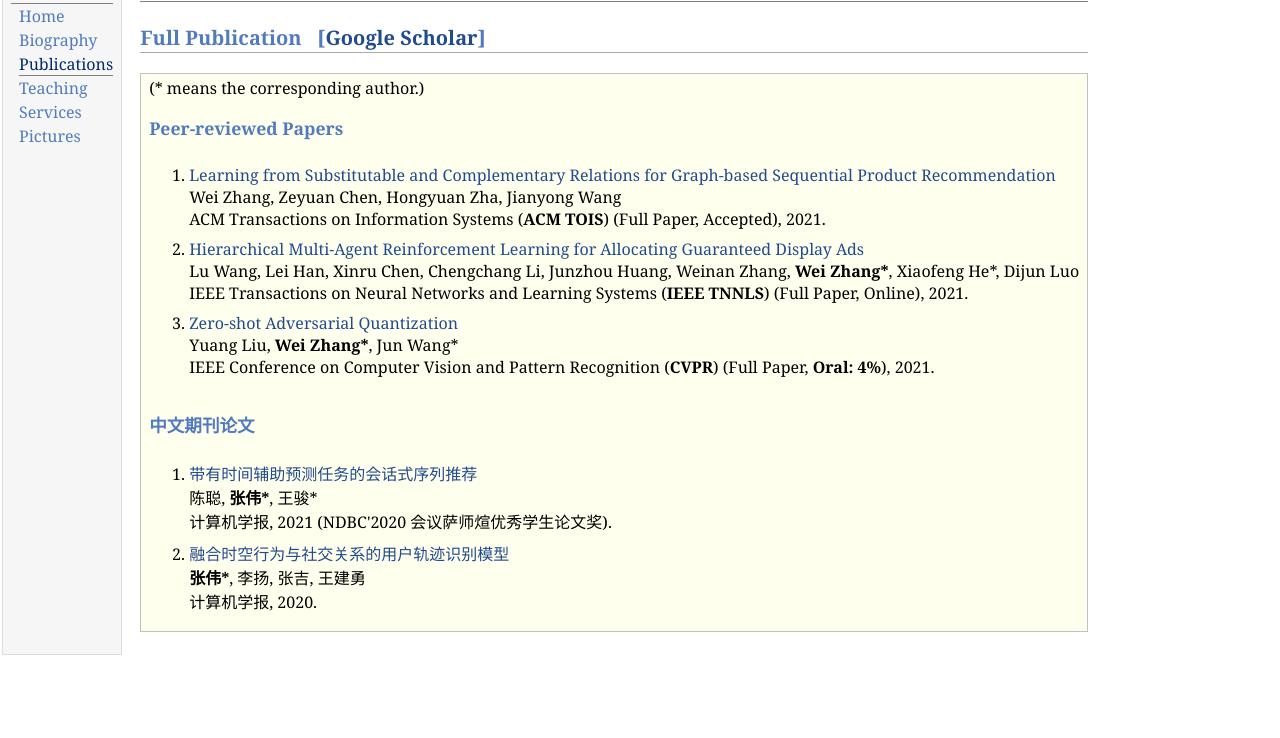
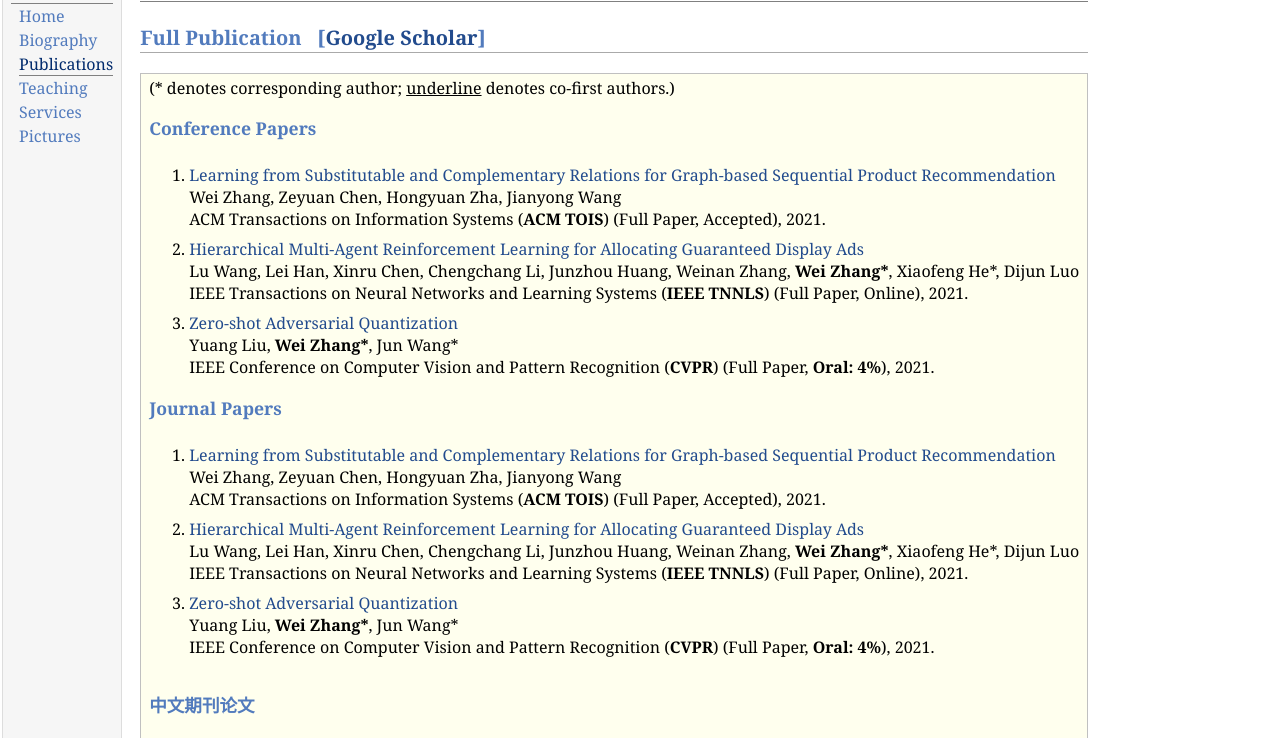
Before and after one commit to Zemin-Liu/Zemin-Liu.github.io, a plain HTML site: page publications.html in a window 1280 px wide. Shown: the part 48-786 px from the top of the page. Drawn offline with Linux system fonts and the light colour scheme.

Commit message:
Update publications.html

```diff
--- a/publications.html
+++ b/publications.html
@@ -37,8 +37,12 @@
 <h2>Full Publication &nbsp; <b>[<a href="https://scholar.google.com/citations?user=DKcduF0AAAAJ&hl=zh-CN">Google Scholar</a>]</b></h2>
 <div class="infoblock">
 <div class="blockcontent">
-<p>(* means the corresponding author.)</p>
-<h3>Peer-reviewed Papers<br /><br /></h3>
+
+<p>(* denotes corresponding author; <U>underline</U> denotes co-first authors.)</p>
+
+
+
+<h3>Conference Papers<br /><br /></h3>
 <ol>
 <li><a href="https://weizhangltt.github.io/publications.html">Learning from Substitutable and Complementary Relations for Graph-based Sequential Product Recommendation</a><br />
 Wei Zhang, Zeyuan Chen, Hongyuan Zha, Jianyong Wang<br />
@@ -56,6 +60,24 @@ IEEE Conference on Computer Vision and Pattern Recognition (<b>CVPR</b>) (Full P
 </li>
 </ol>
 
+
+<h3>Journal Papers<br /><br /></h3>
+<ol>
+<li><a href="https://weizhangltt.github.io/publications.html">Learning from Substitutable and Complementary Relations for Graph-based Sequential Product Recommendation</a><br />
+Wei Zhang, Zeyuan Chen, Hongyuan Zha, Jianyong Wang<br />
+ACM Transactions on Information Systems (<b>ACM TOIS</b>) (Full Paper, Accepted), 2021.<br /></p>
+</li>
+
+<li><a href="https://ieeexplore.ieee.org/document/9432789">Hierarchical Multi-Agent Reinforcement Learning for Allocating Guaranteed Display Ads</a><br />
+Lu Wang, Lei Han, Xinru Chen, Chengchang Li, Junzhou Huang, Weinan Zhang, <b>Wei Zhang*</b>, Xiaofeng He*, Dijun Luo<br />
+IEEE Transactions on Neural Networks and Learning Systems (<b>IEEE TNNLS</b>) (Full Paper, Online), 2021.<br /></p>
+</li>
+
+<li><a href="https://arxiv.org/abs/2103.15263">Zero-shot Adversarial Quantization</a><br />
+Yuang Liu, <b>Wei Zhang*</b>, Jun Wang*<br />
+IEEE Conference on Computer Vision and Pattern Recognition (<b>CVPR</b>) (Full Paper, <b>Oral: 4%</b>), 2021.<br /></p>
+</li>
+</ol>
 
 
 <h3><br />中文期刊论文<br /><br /></h3>
```
